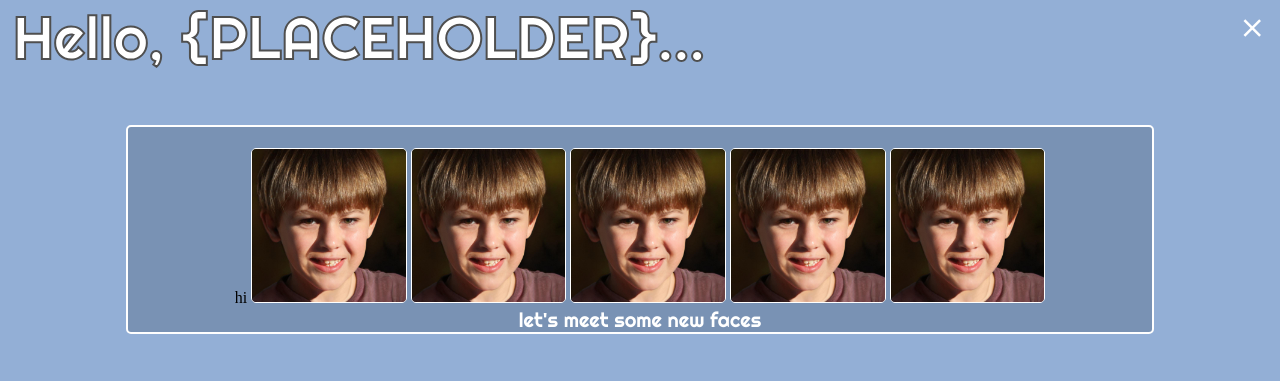
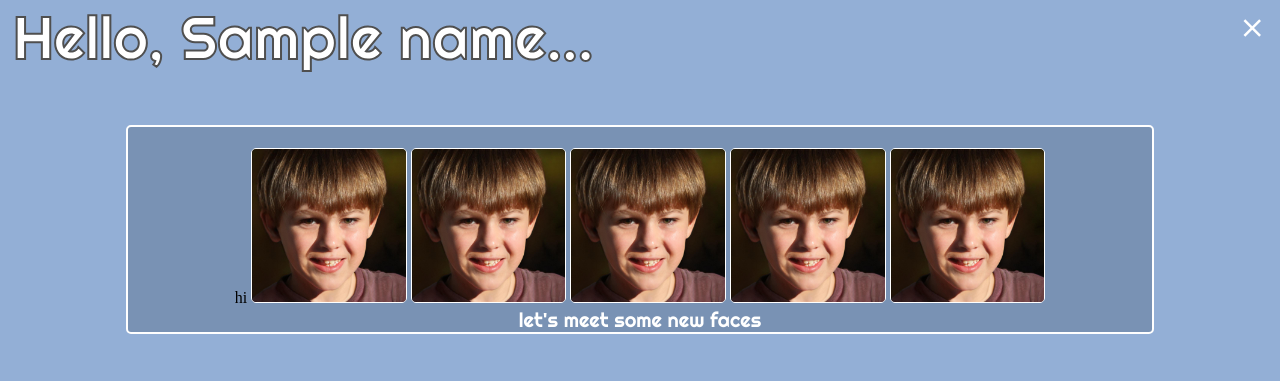
Before and after one commit to justin-sayah/Friendable, a Flask app: template templates/results.html in a window 1280 px wide. Shown: the top 381 px of the page. Run offline with Flask 2, Linux system fonts and the light colour scheme; the template is opened without the code that fills it: most values are stand-ins (such as "Sample title", 1, 10 or a date in 2020); parts of the project's set-up code (start-up, migrations or seed data) failed here and were passed over; some libraries are stand-ins or nearby versions.

Commit message:
Dynamically display some data

```diff
--- a/app.py
+++ b/app.py
@@ -145,7 +145,7 @@ def verify():
             print('is not a new user')
             # return whatever page we show people who already
             # return render_template('results.html') #will need to give it more 0
-            get_group(number)
+            return get_group(number)
 
     else:
         print('actual code')
@@ -172,7 +172,8 @@ def survey():
 
     print(label)
 
-    dict = request.values.to_dict(flat=False)
+    dict = request.values.to_dict()
+    print(dict)
     dict['Classes'] = int(label)
 
     # now put the values in the database
@@ -182,7 +183,7 @@ def survey():
     print('inserted into database')
 
     # return render_template('results.html') #will probably make into a method
-    get_group(number)
+    return get_group(number)
 
 def verify_phone(num):
     print('calling the verify method')
@@ -197,8 +198,10 @@ def get_group(num):
     user = users.document(num).get().to_dict()
 
     print('the user is ' + str(user))
+    name = user['name']
 
     group = get_group_object(num)
+
 
 
     print('Group')
@@ -235,7 +238,7 @@ def get_group(num):
         obj = img.open(io.BytesIO(requests.get(activity['api_call']).content))
         obj.save('../static/place.jpeg')
 
-    return render_template('results.html', person=user, other_people=other_people, activity=activity)
+    return render_template('results.html', name=name, person=user, other_people=other_people, activity=activity)
 
 @app.route('/test_show_person', methods=['GET'])
 def test_show_person():
--- a/templates/results.html
+++ b/templates/results.html
@@ -14,8 +14,8 @@
 </head>
 
 <body style="background-color:#93AFD6" onload="document.body.style.opacity='1'">
-    <span class="welcome" style="text-align: left;">Hello, {PLACEHOLDER}...</span>
-    <a href="#" class="material-icons"
+    <span class="welcome" style="text-align: left;">Hello, {{ name }}...</span>
+    <a href="/" class="material-icons"
         style="color: white; font-size: 30px;text-decoration: none;position:absolute; top:0; right:0; margin: 1%;">close</a>
     <div style="text-align: center;margin-top: 2%;">
         <div
```
Also changed, not shown: make_groups.py (+4 -5 lines).
